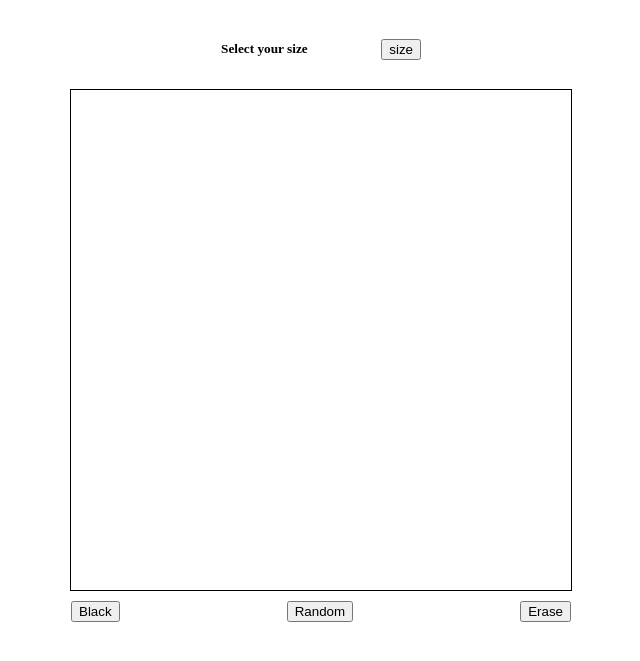
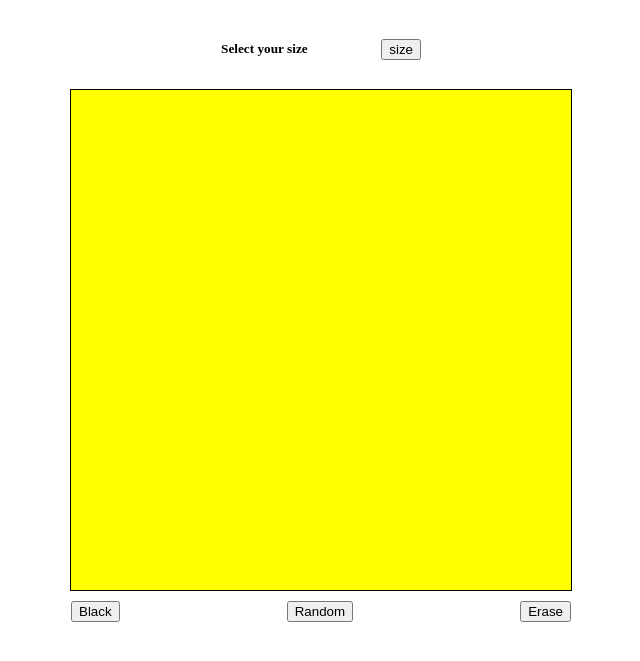
Before and after one commit to Kwun7826/etch-a-sketch, a plain HTML site: page index.html in a window 1280 px wide. Shown: the part 69-730 px from the top of the page, without its empty margins (319-959 px from the left). Drawn offline with Linux system fonts and the light colour scheme.

Commit message:
Create the board function

```diff
--- a/javascript.js
+++ b/javascript.js
@@ -1,4 +1,17 @@
-const container = document.querySelector('container')
-for (i = 0 ; i < 256 ; i++){
-    const grid = document.createA
+
+document.addEventListener("DOMContentLoaded", function() {
+   createContainer(16);
+    console.log('hi');
+})
+
+function createContainer(size){
+    const container = document.querySelector('.container');
+    container.style.gridTemplateColumns = `repeat(${size}, 1fr)`;
+    container.style.gridTemplateRows = `repeat(${size}, 1fr)`;
+    let numDivs = size * size;
+    for (i = 0 ; i < numDivs; i++){
+        const grid = document.createElement('div');
+        grid.style.backgroundColor = 'yellow';
+        container.appendChild(grid);
+    }
 }
--- a/style.css
+++ b/style.css
@@ -1,8 +1,10 @@
+
 body {
   display: flex;
   justify-content: center;
   align-items: center;
   flex-direction: column;
+  box-sizing: border-box;
 }
 .header {
   display: flex;
@@ -23,5 +25,5 @@ body {
   width: 500px;
   height: 500px;
   border: 1px solid black;
-  display: inline-block;
+  display: grid;
 }
```
